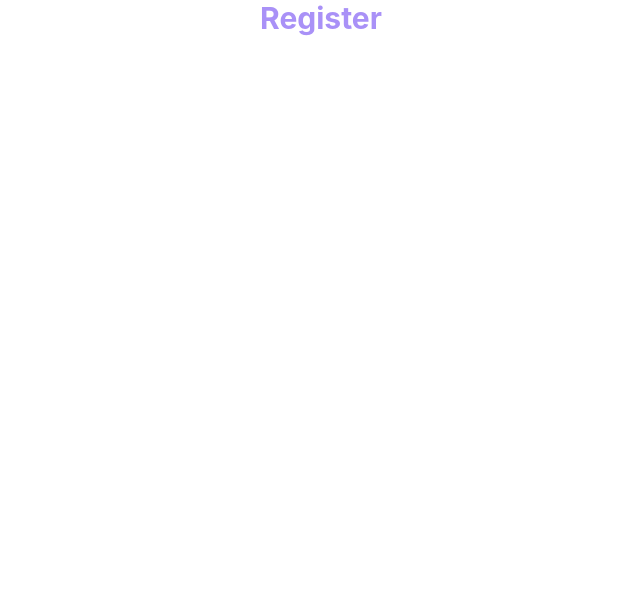
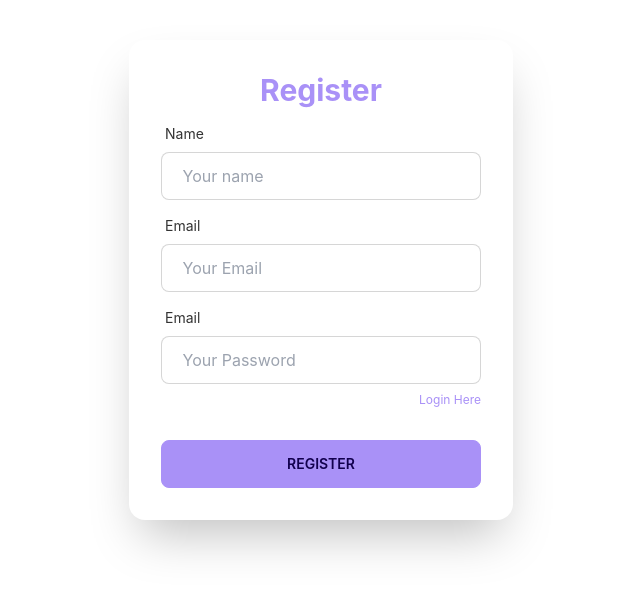
Before and after one commit to asaduzzaman599/simple-to-do-app-client-side, a React (Create React App) app: page /register in a window 1280 px wide. Shown: the top 592 px of the page, without its empty margins (319-959 px from the left). Built offline with nearby package versions, Linux system fonts and the light colour scheme; no server answers.

Commit message:
login and reg component added

```diff
--- a/package.json
+++ b/package.json
@@ -8,8 +8,10 @@
     "@testing-library/user-event": "^13.5.0",
     "axios": "^0.27.2",
     "daisyui": "^2.15.0",
+    "firebase": "^9.8.1",
     "react": "^18.1.0",
     "react-dom": "^18.1.0",
+    "react-firebase-hooks": "^5.0.3",
     "react-hook-form": "^7.31.1",
     "react-query": "^3.39.0",
     "react-router-dom": "^6.3.0",
--- a/src/App.js
+++ b/src/App.js
@@ -14,6 +14,7 @@ function App() {
     <div className="App min-h-screen">
       <Routes>
         <Route path='/' element={<Login></Login>}></Route>
+        <Route path='/login' element={<Login></Login>}></Route>
         <Route path='/register' element={<Register></Register>}></Route>
         <Route path='/task' element={<Tasks></Tasks>}></Route>
       </Routes>
--- a/src/Pages/Auth/Login.js
+++ b/src/Pages/Auth/Login.js
@@ -1,37 +1,60 @@
 import React from 'react';
 import { useForm } from 'react-hook-form';
+import { useNavigate } from 'react-router-dom';
 import CommonTitle from '../../Component/CommonTitle';
 
 const Login = () => {
 
+    const navigate = useNavigate()
     const { register, formState: { errors }, handleSubmit } = useForm();
+
+
+    const onSubmit = data => {
+        console.log(data)
+    }
     return (
-        <div>
-            <CommonTitle>Login</CommonTitle>
+        <div className='mt-10'>
             <div className=" min-h-screen pb-10">
 
 
                 <div className="card  w-full max-w-sm shadow-2xl bg-base-10 mx-auto">
-                    <form action="">
+                    <form onSubmit={handleSubmit(onSubmit)}>
                         <div className="card-body">
+
+                            <CommonTitle>Login</CommonTitle>
+
+
                             <div className="form-control">
                                 <label className="label">
-                                    <span className="label-text">Task name</span>
+                                    <span className="label-text">Email</span>
                                 </label>
-                                <input type="text" placeholder=" Task name " className="input input-bordered"  {...register("Task", { required: true })} />
-                                <p>{errors.Task?.type === 'required' && "Task name is required"}</p>
+                                <input type="text" placeholder=" Your Email " className="input input-bordered"  {...register("email", {
+                                    required: true, pattern: {
+                                        value: /\S+@\S+\.\S+/,
+                                        message: 'Invalid Email'
+                                    }
+                                })} />
+                                <p className='text-red-500'>{errors.email?.type === 'required' && "Email is required"}</p>
+                                <p className='text-red-500'>{errors.email?.type === 'pattern' && errors.email.message}</p>
                             </div>
                             <div className="form-control">
                                 <label className="label">
-                                    <span className="label-text">Description</span>
+                                    <span className="label-text">Email</span>
                                 </label>
-                                <textarea type="text" placeholder="Description" className="input input-bordered" />
-                                <label className="label">
-                                    <a href="#" className="label-text-alt link link-hover">Forgot password?</a>
-                                </label>
+                                <input type="text" placeholder=" Your Password " className="input input-bordered"  {...register("password", {
+                                    required: true, minLength: {
+                                        value: 6,
+                                        message: 'Minimum length 6'
+                                    }
+                                })} />
+                                <p className='text-red-500'>{errors.password?.type === 'required' && "Password required"}</p>
+                                <p className='text-red-500'>{errors.password?.type === 'minLength' && errors.password.message}</p>
                             </div>
+                            <p className="label-text-alt link link-hover">Forgot password?</p>
+                            <p className="label-text-alt link link-hover text-right text-primary" onClick={() => navigate('/register')}>Register Here</p>
+
                             <div className="form-control mt-6">
-                                <button className="btn btn-primary">Add</button>
+                                <button className="btn btn-primary">Login</button>
                             </div>
                         </div>
                     </form>
@@ -40,5 +63,4 @@ const Login = () => {
         </div>
     );
 };
-
 export default Login;
--- a/src/Pages/Auth/Register.js
+++ b/src/Pages/Auth/Register.js
@@ -1,13 +1,91 @@
-import React from 'react';
+import React, { useEffect } from 'react';
+import { useForm } from 'react-hook-form';
 import CommonTitle from '../../Component/CommonTitle';
 
+import { useAuthState, useCreateUserWithEmailAndPassword } from 'react-firebase-hooks/auth';
+import { auth } from '../../firebase.init';
+import { useNavigate } from 'react-router-dom';
+import { toast } from 'react-toastify';
+import { async } from '@firebase/util';
+
 const Register = () => {
+    const navigate = useNavigate()
+    const { register, formState: { errors }, handleSubmit } = useForm();
+    const [
+        createUserWithEmailAndPassword,
+        user,
+        loading,
+        error,
+    ] = useCreateUserWithEmailAndPassword(auth);
+
+    useEffect(() => {
+        if (error) {
+
+            toast.error(error?.message)
+        }
+    }, [error])
+
+    const onSubmit = data => {
+        console.log(data)
+            (async () => {
+                createUserWithEmailAndPassword()
+            })()
+    }
+
     return (
-        <div>
-            <CommonTitle>Register</CommonTitle>
+        <div className='mt-10'>
+            <div className=" min-h-screen pb-10">
 
+
+                <div className="card  w-full max-w-sm shadow-2xl bg-base-10 mx-auto">
+                    <form onSubmit={handleSubmit(onSubmit)}>
+                        <div className="card-body">
+
+                            <CommonTitle>Register</CommonTitle>
+                            <div className="form-control">
+                                <label className="label">
+                                    <span className="label-text">Name</span>
+                                </label>
+                                <input type="text" placeholder=" Your name " className="input input-bordered"  {...register("name", { required: true })} />
+                                <p className='text-red-500'>{errors.name?.type === 'required' && "Name is required"}</p>
+                            </div>
+                            <div className="form-control">
+                                <label className="label">
+                                    <span className="label-text">Email</span>
+                                </label>
+                                <input type="text" placeholder=" Your Email " className="input input-bordered"  {...register("email", {
+                                    required: true, pattern: {
+                                        value: /\S+@\S+\.\S+/,
+                                        message: 'Invalid Email'
+                                    }
+                                })} />
+                                <p className='text-red-500'>{errors.email?.type === 'required' && "Email is required"}</p>
+                                <p className='text-red-500'>{errors.email?.type === 'pattern' && errors.email.message}</p>
+                            </div>
+                            <div className="form-control">
+                                <label className="label">
+                                    <span className="label-text">Email</span>
+                                </label>
+                                <input type="text" placeholder=" Your Password " className="input input-bordered"  {...register("password", {
+                                    required: true, minLength: {
+                                        value: 6,
+                                        message: 'Minimum length 6'
+                                    }
+                                })} />
+                                <p className='text-red-500'>{errors.password?.type === 'required' && "Password required"}</p>
+                                <p className='text-red-500'>{errors.password?.type === 'minLength' && errors.password.message}</p>
+                            </div>
+                            <p className="label-text-alt link link-hover text-right text-primary" onClick={() => navigate('/login')}>Login Here</p>
+                            <div className="form-control mt-6">
+                                <button className="btn btn-primary">Register</button>
+                            </div>
+                        </div>
+                    </form>
+                </div>
+            </div>
         </div>
     );
 };
 
+
 export default Register;
--- a/src/Pages/Task/AddTask.js
+++ b/src/Pages/Task/AddTask.js
@@ -18,7 +18,7 @@ const AddTask = ({ refetch }) => {
         })()
     };
     return (
-        <div className=" min-h-screen pb-10  col-span-1">
+        <div className=" min-h-screen pb-10  col-span-2">
 
             <div className="card  w-full shadow-2xl bg-base-10 mx-auto">
                 <form onSubmit={handleSubmit(onSubmit)}>
--- a/src/Pages/Task/AllTask.js
+++ b/src/Pages/Task/AllTask.js
@@ -9,7 +9,7 @@ const AllTask = ({ tasks, refetch, isLoading }) => {
         return <Loading></Loading>
     }
     return (
-        <div className='grid md:grid-cols-3 col-span-2  gap-6'>
+        <div className='grid md:grid-cols-2 col-span-4  gap-6'>
             {
                 tasks?.map(task => <Task key={task?._id} task={task} refetch={refetch}></Task>)
             }
--- a/src/Pages/Task/Tasks.js
+++ b/src/Pages/Task/Tasks.js
@@ -19,7 +19,7 @@ const Tasks = () => {
             <Header>
                 <>
                     <CommonTitle>Task</CommonTitle>
-                    <div className='  md:grid md:grid-cols-3 md:gap-6 '>
+                    <div className='md:w-5/6 mx-auto  md:grid md:grid-cols-6 md:gap-6 '>
                         <AddTask refetch={refetch}></AddTask>
                         <AllTask tasks={tasks} refetch={refetch} isLoading={isLoading}></AllTask>
                     </div>
```
Also changed, not shown: src/firebase.init.js (added, +20 -0 lines), 1 other file (tests, documents, lock files or other folders).
